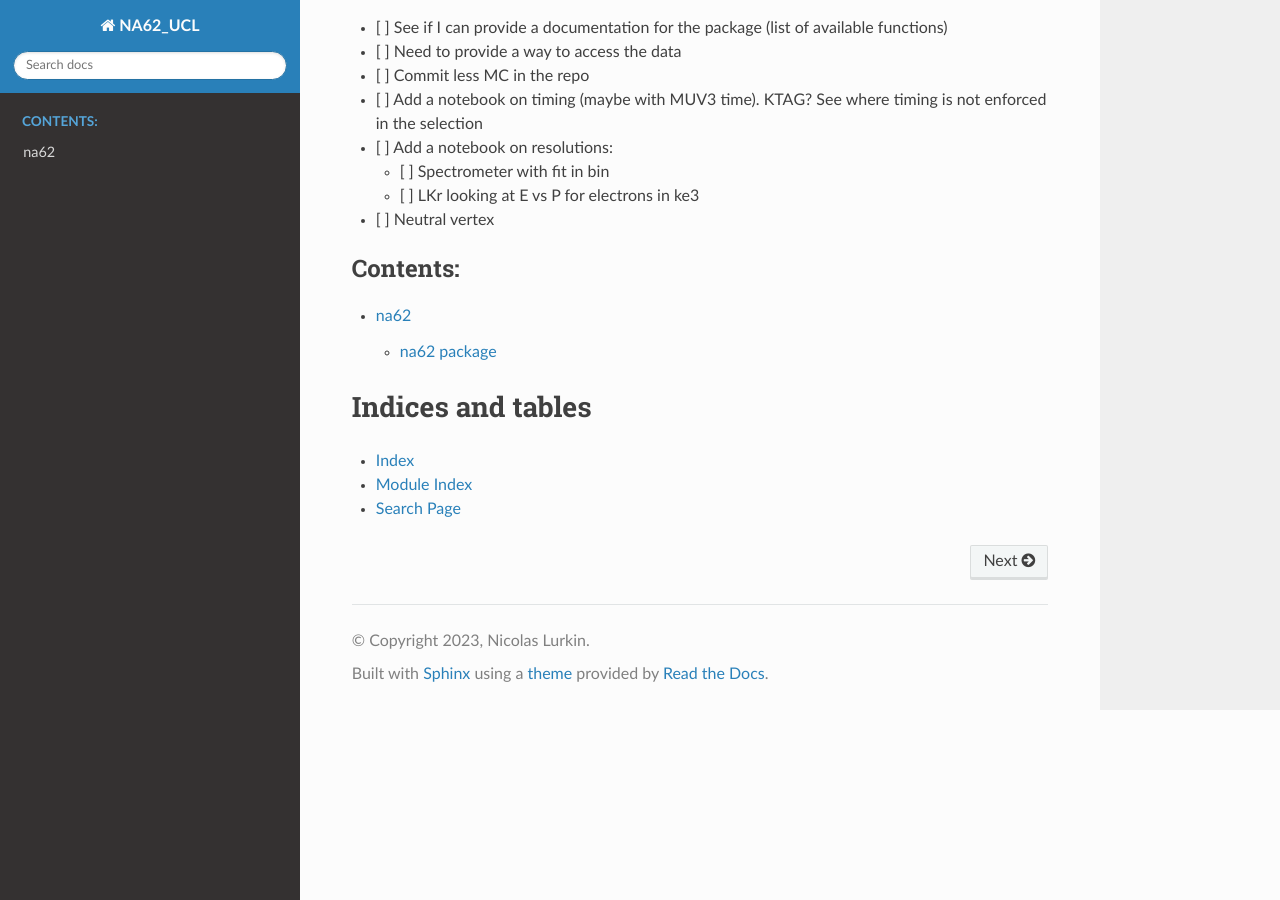
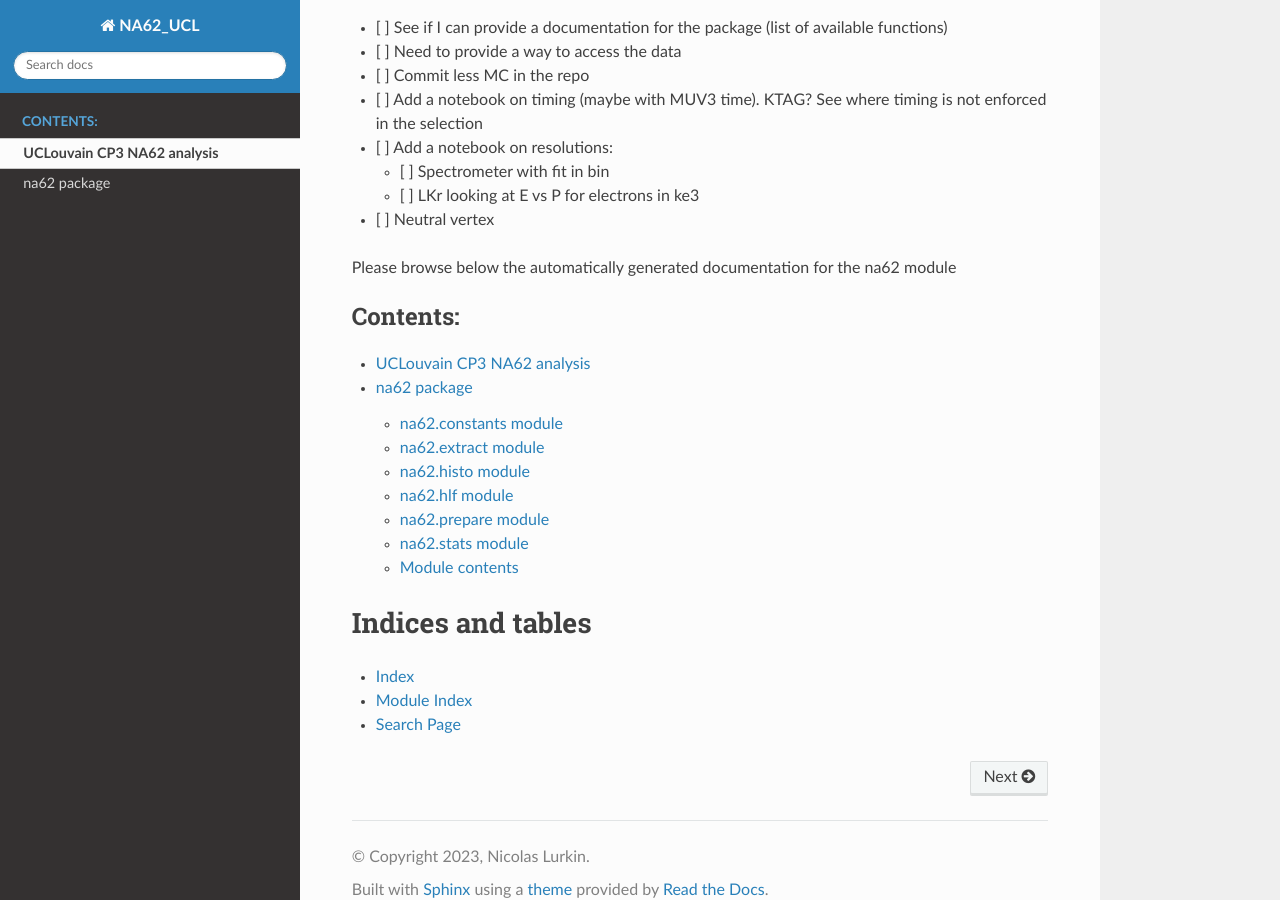
Before and after one commit to nlurkin/na62_analysis, a Sphinx documentation site: the page built from doc/index.rst, in a window 1280 px wide and 900 px high, scrolled down 1246 px. Built offline with Sphinx 7.4.7 and the Read the Docs theme 2.0.0, drawn with Linux system fonts in a browser that asks for light colours.

Commit message:
Update the visual of documentation main page

```diff
--- a/doc/index.rst
+++ b/doc/index.rst
@@ -1,11 +1,14 @@
 .. include:: ../README.md
    :parser: myst_parser.sphinx_
+
+Please browse below the automatically generated documentation for the na62 module
 
 .. toctree::
    :maxdepth: 2
    :caption: Contents:
 
-   modules
+   self
+   na62
 
 
 Indices and tables
--- a/doc/na62.rst
+++ b/doc/na62.rst
@@ -1,8 +1,5 @@
 na62 package
 ============
-
-Submodules
-----------
 
 na62.constants module
 ---------------------
```
Also changed, not shown: doc/modules.rst (deleted, +0 -7 lines).
